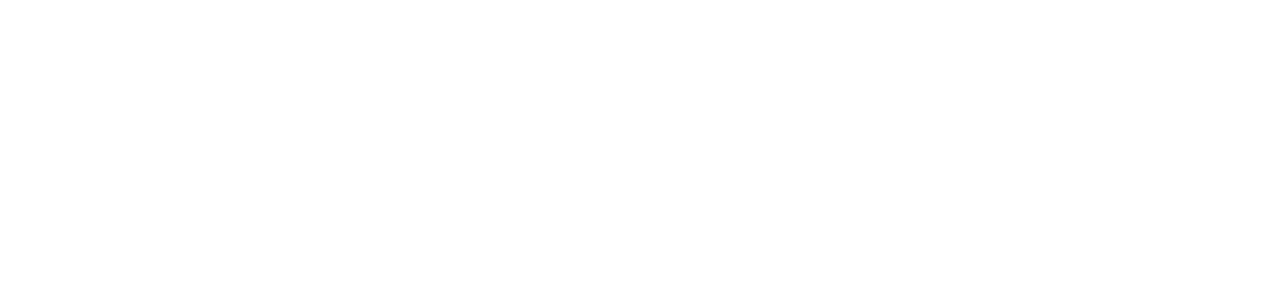
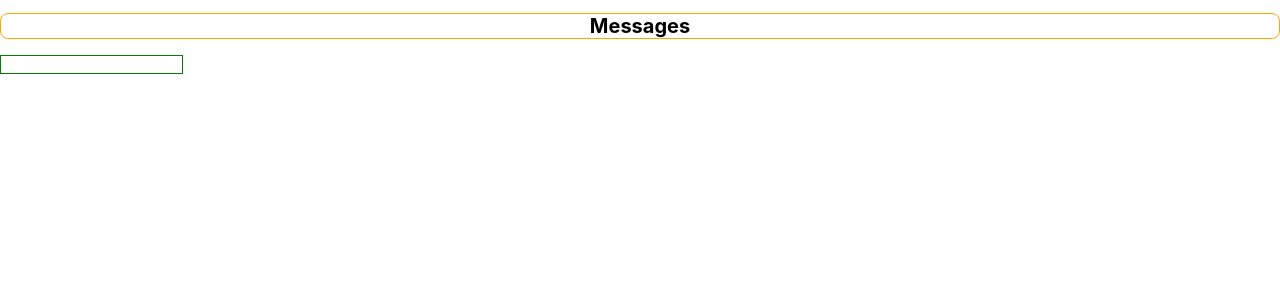
Before and after one commit to ShoeShime/test-chat_app, a React (Create React App) app: page / in a window 1280 px wide. Shown: the top 300 px of the page. Built offline with nearby package versions, Linux system fonts and the light colour scheme.

Commit message:
started Chat_Page. seems like a copy from apple

```diff
--- a/src/features/chatdisplay/components/Chat-page.tsx
+++ b/src/features/chatdisplay/components/Chat-page.tsx
@@ -1,13 +1,43 @@
 import React from 'react';
+import styled from 'styled-components';
+
+const Head = styled.h1`
+	font-size: 20px;
+	text-align: center;
+
+	border-radius: 8px;
+	border: 1px solid orange;
+	&:focus{
+		outline: none;
+		border-color: red
+	}
+`;
+
+const StringInput = styled.input`
+
+
+
+	border: 1px solid Green;
+	&:focus{
+		outline: none;
+		border-color: orange
+}
+`;
 
 export const Chat_page = () =>{
 
 
 
 	return(
+	<>
 	<div>
-
+		<Head>Messages</Head>
 
 	</div>
+	<form>
+			<StringInput/>
+
+	</form>
+	</>
 	);
 }
```
